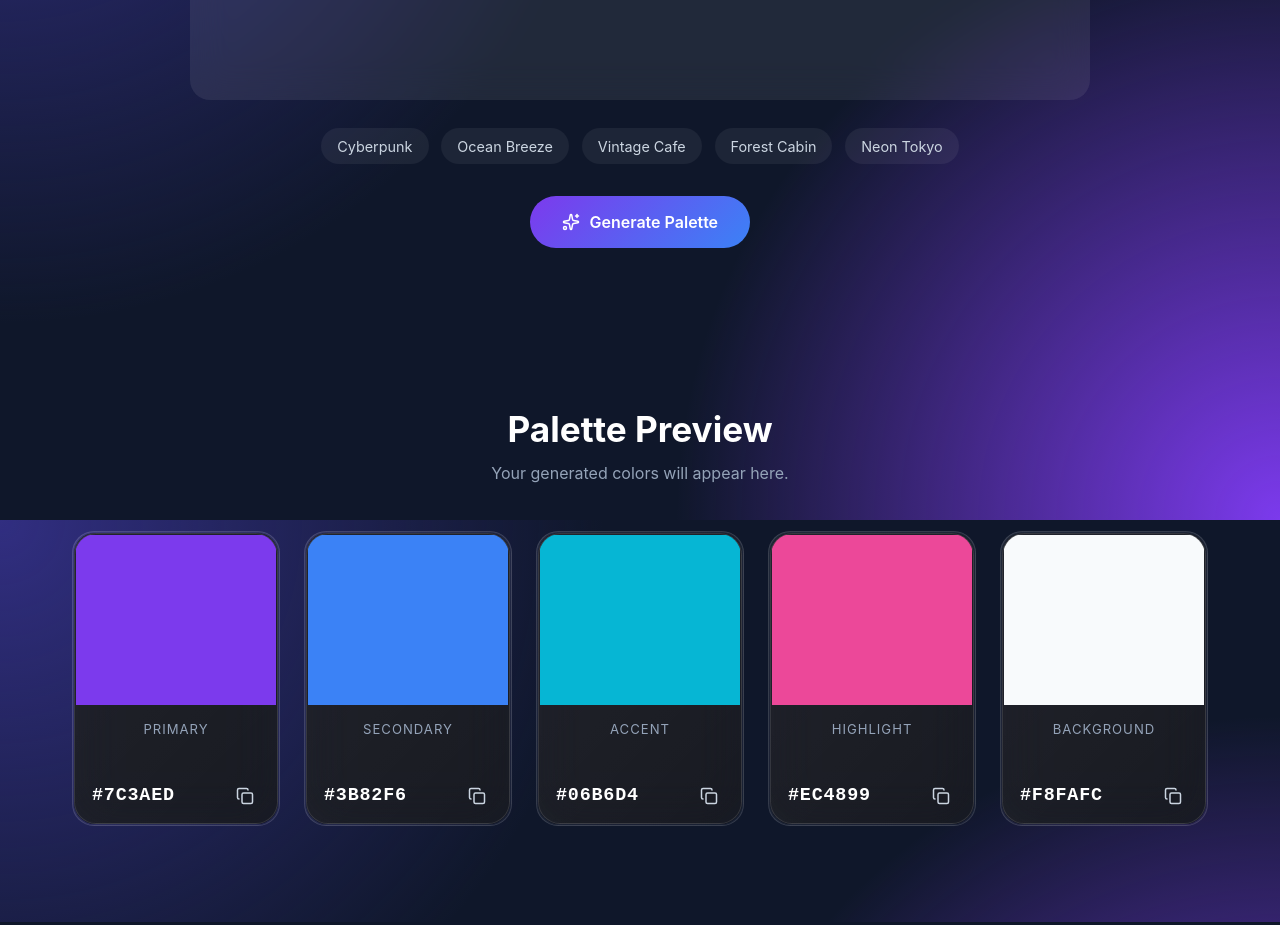
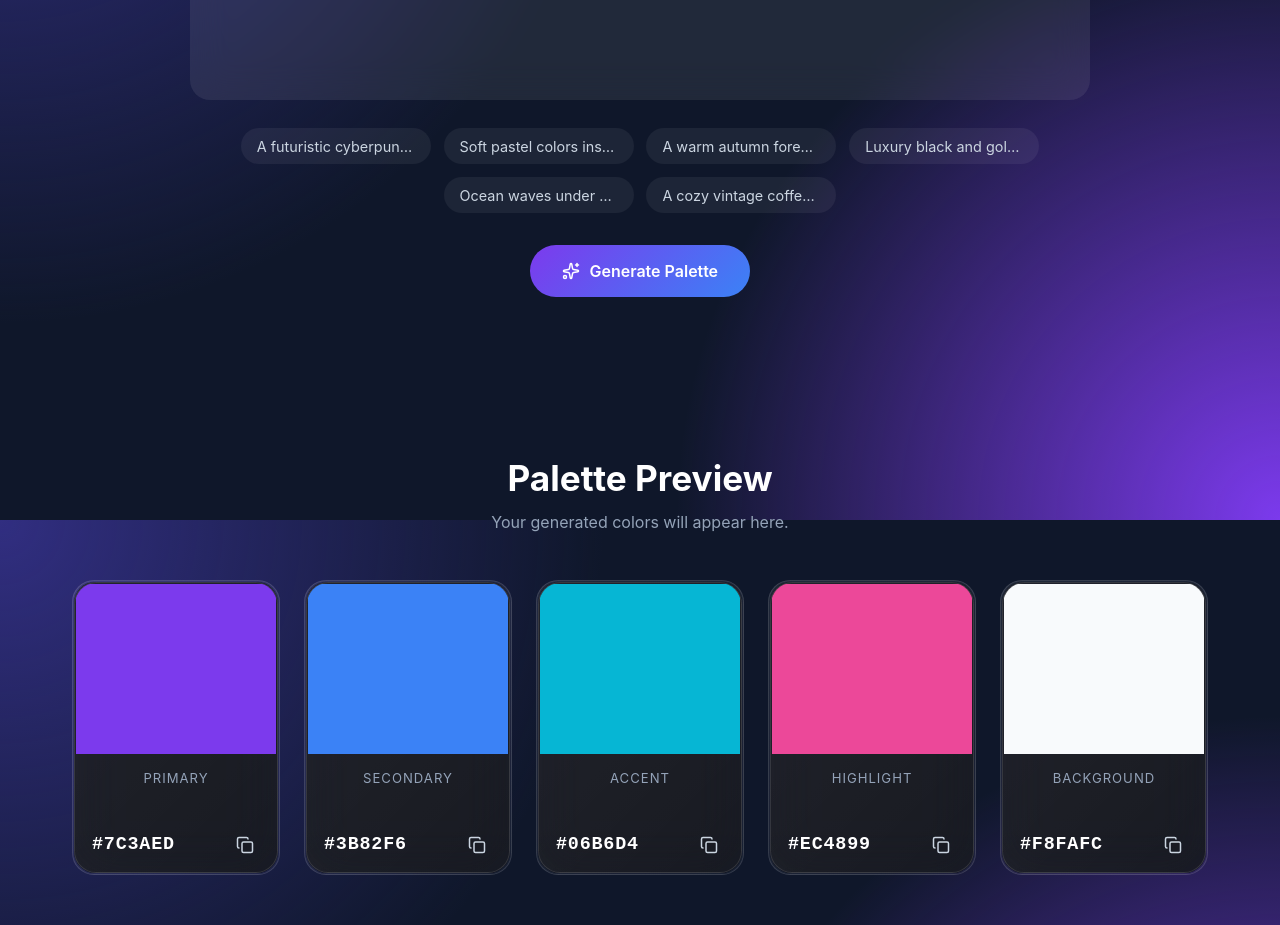
Before and after one commit to josna26/chroma, a React (Vite) app: page / in a window 1280 px wide. Shown: the part 1080-2005 px from the top of the page. Built offline with nearby package versions, Linux system fonts and the light colour scheme.

Commit message:
feat: add interactive prompt section

```diff
--- a/src/components/PromptSection.jsx
+++ b/src/components/PromptSection.jsx
@@ -1,7 +1,12 @@
 import { Sparkles } from "lucide-react";
+import { useState } from "react";
+
 import "../styles/components/prompt-section.css";
+import { examplePrompts } from "../constants/prompts";
 
 function PromptSection() {
+    const [prompt, setPrompt] = useState("");
+
     return (
         <section className="prompt-section">
             <div className="prompt-container">
@@ -14,15 +19,20 @@ function PromptSection() {
                 </p>
 
                 <textarea
+                    value={prompt}
+                    onChange={(e) => setPrompt(e.target.value)}
                     placeholder="Example: A dreamy lavender sunset over snowy mountains..."
                 ></textarea>
 
                 <div className="example-prompts">
-                    <span>Cyberpunk</span>
-                    <span>Ocean Breeze</span>
-                    <span>Vintage Cafe</span>
-                    <span>Forest Cabin</span>
-                    <span>Neon Tokyo</span>
+                    {examplePrompts.map((item, index) => (
+                        <span
+                            key={index}
+                            onClick={() => setPrompt(item)}
+                        >
+                            {item}
+                        </span>
+                    ))}
                 </div>
 
                 <button>
--- a/src/constants/prompts.js
+++ b/src/constants/prompts.js
@@ -0,0 +1,8 @@
+export const examplePrompts = [
+  "A futuristic cyberpunk city with glowing neon lights",
+  "Soft pastel colors inspired by cherry blossoms in spring",
+  "A warm autumn forest during golden hour",
+  "Luxury black and gold branding",
+  "Ocean waves under a clear blue sky",
+  "A cozy vintage coffee shop with wooden interiors",
+];
--- a/src/styles/components/prompt-section.css
+++ b/src/styles/components/prompt-section.css
@@ -1,85 +1,89 @@
-.prompt-section{
-    padding:6rem 2rem;
+.prompt-section {
+    padding: 6rem 2rem;
 }
 
-.prompt-container{
-    max-width:900px;
-    margin:auto;
-    text-align:center;
+.prompt-container {
+    max-width: 900px;
+    margin: auto;
+    text-align: center;
 }
 
-.prompt-container h2{
-    font-size:2.5rem;
-    margin-bottom:1rem;
+.prompt-container h2 {
+    font-size: 2.5rem;
+    margin-bottom: 1rem;
 }
 
-.prompt-container p{
-    color:#94a3b8;
-    margin-bottom:2rem;
-    line-height:1.7;
+.prompt-container p {
+    color: #94a3b8;
+    margin-bottom: 2rem;
+    line-height: 1.7;
 }
 
-.prompt-container textarea{
-    width:100%;
-    min-height:160px;
-    resize:none;
-    border:none;
-    outline:none;
-    padding:1.3rem;
-    border-radius:20px;
-    background:rgba(255,255,255,.08);
-    color:white;
-    backdrop-filter:blur(18px);
-    font-size:1rem;
+.prompt-container textarea {
+    width: 100%;
+    min-height: 160px;
+    resize: none;
+    border: none;
+    outline: none;
+    padding: 1.3rem;
+    border-radius: 20px;
+    background: rgba(255, 255, 255, .08);
+    color: white;
+    backdrop-filter: blur(18px);
+    font-size: 1rem;
 }
 
-.prompt-container textarea::placeholder{
-    color:#94a3b8;
+.prompt-container textarea::placeholder {
+    color: #94a3b8;
 }
 
-.example-prompts{
-    margin:1.5rem 0 2rem;
-    display:flex;
-    flex-wrap:wrap;
-    justify-content:center;
-    gap:.8rem;
+.example-prompts {
+    margin: 1.5rem 0 2rem;
+    display: flex;
+    flex-wrap: wrap;
+    justify-content: center;
+    gap: .8rem;
 }
 
-.example-prompts span{
-    padding:.6rem 1rem;
-    border-radius:999px;
-    background:rgba(255,255,255,.06);
-    color:#cbd5e1;
-    font-size:.9rem;
-    cursor:pointer;
-    transition:.3s;
+.example-prompts span {
+    max-width: 190px;
+    overflow: hidden;
+    white-space: nowrap;
+    text-overflow: ellipsis;
+    padding: .6rem 1rem;
+    border-radius: 999px;
+    background: rgba(255, 255, 255, .06);
+    color: #cbd5e1;
+    font-size: .9rem;
+    cursor: pointer;
+    transition: .3s;
+    transform: scale(1);
 }
 
-.example-prompts span:hover{
-    background:#7C3AED;
-    color:white;
+.example-prompts span:hover {
+    background: #7C3AED;
+    color: white;
+    transform: translateY(-3px);
 }
 
-.prompt-container button{
-    display:inline-flex;
-    align-items:center;
-    gap:.6rem;
-    padding:1rem 2rem;
-    border:none;
-    border-radius:999px;
-    background:linear-gradient(
-        135deg,
-        #7C3AED,
-        #3B82F6
-    );
-    color:white;
-    font-size:1rem;
-    font-weight:600;
-    cursor:pointer;
-    transition:.3s;
+.prompt-container button {
+    display: inline-flex;
+    align-items: center;
+    gap: .6rem;
+    padding: 1rem 2rem;
+    border: none;
+    border-radius: 999px;
+    background: linear-gradient(135deg,
+            #7C3AED,
+            #3B82F6);
+    color: white;
+    font-size: 1rem;
+    font-weight: 600;
+    cursor: pointer;
+    transition: .3s;
 }
 
-.prompt-container button:hover{
-    transform:translateY(-3px);
-    box-shadow:0 15px 30px rgba(124,58,237,.35);
+.prompt-container button:hover {
+    transform: translateY(-3px);
+    box-shadow: 0 15px 30px rgba(124, 58, 237, .35);
 }
```
